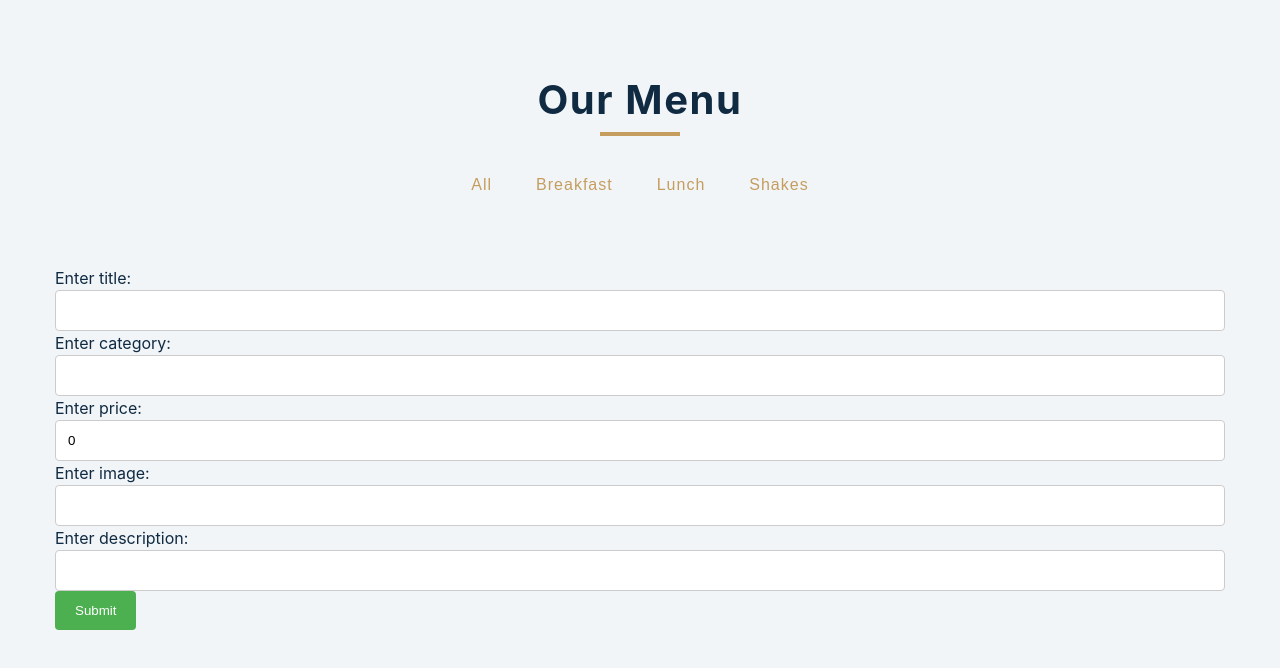
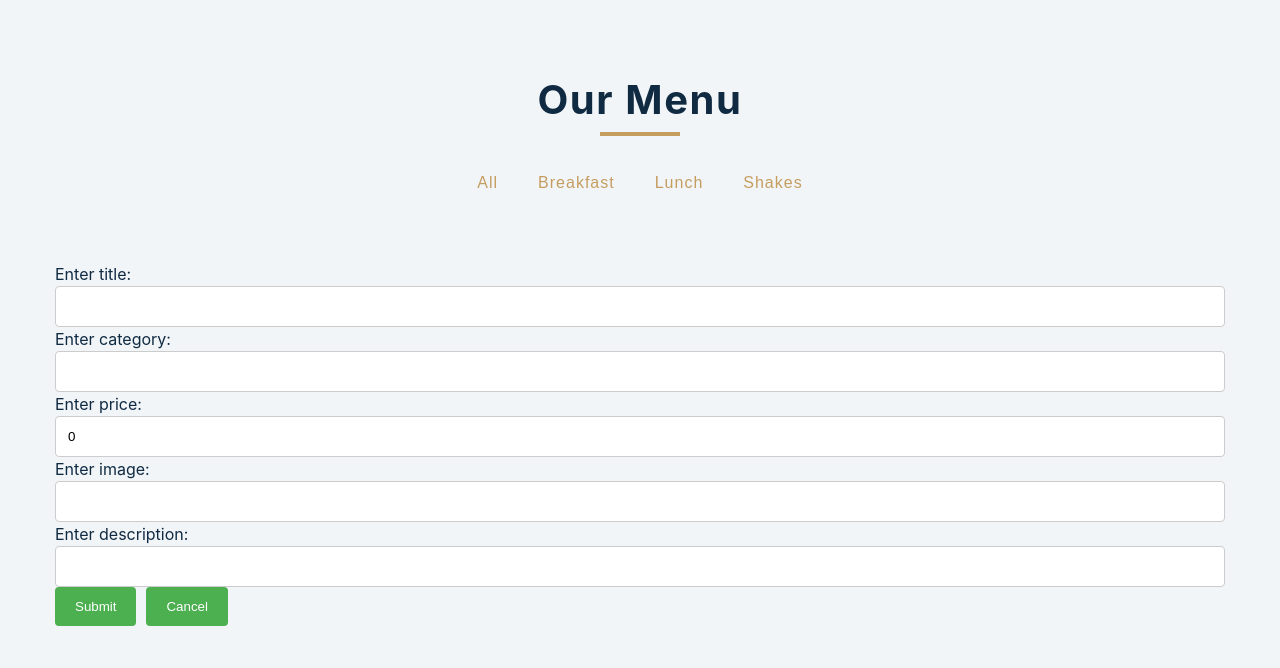
Before and after one commit to BushraMateen/setup, a React (Create React App) app: page / in a window 1280 px wide. Both pictures are taken after a click on the button "Add Menu". Shown: the top 668 px of the page. Built offline with nearby package versions, Linux system fonts and the light colour scheme.

Commit message:
added cancel button

```diff
--- a/src/AddMenu.js
+++ b/src/AddMenu.js
@@ -1,7 +1,9 @@
-import React, { useState } from "react";
+import React, { useState, useEffect} from "react";
 
 
  export function AddMenu({addMenu, Menuid}) {
+
+
   const [menu, setMenu] = useState(
       {
           id: Menuid + 1,
@@ -11,6 +13,7 @@ import React, { useState } from "react";
           img:"",
           desc:""
 });
+
 
   const handleChange = (event) => {
     const name = event.target.name;
@@ -27,7 +30,10 @@ import React, { useState } from "react";
       const menuItem = menu;
       console.log(menu);
 
-      addMenu(menuItem);
+      addMenu(menuItem,false,);
+  }
+  const handleCancel=() => {
+    addMenu({},false,);
   }
 
   return (
@@ -72,7 +78,8 @@ import React, { useState } from "react";
           value={menu.description}
           onChange={handleChange}
         />
-        <input type="submit" />
+        <input type="submit" onSubmit={handleSubmit}/>
+        <button onClick={handleCancel}>Cancel</button>
       </label>
     </form>
     </div>
--- a/src/App.js
+++ b/src/App.js
@@ -1,49 +1,59 @@
-import React, { useState } from 'react';
+import React, { useState,useEffect } from 'react';
 import Menu from './Menu';
 import Categories from './Categories';
-import items from './data';
+import dataitems from './data';
 import { AddMenu } from './AddMenu';
-import menu from './data';
 
-const allCategories = ['all', ...new Set(items.map((item) => item.category))];
+
+
+const getLocalStorage = () => {
+  let itemsList = localStorage.getItem('items');
+  if(itemsList != null){
+      if (itemsList.length > 2) {
+        return (itemsList = JSON.parse(localStorage.getItem('items')));
+      } else {
+        return dataitems;
+      }
+    }
+    else {
+      return dataitems;
+    }
+};
+
+const allCategories = ['all', ...new Set(getLocalStorage().map((item) => item.category))];
 
 function App() {
-  const [Items, setItems] = useState(items);
+  const [items, setItems] = useState(getLocalStorage());
+  const [filteredItems, setfilteredItems] = useState(getLocalStorage());
   const [categories, setCategories] = useState(allCategories);
   const [isAddMenu,setIsAddMenu] = useState(false);
-  const [menuItems, setMenuItems] = useState({});
-  // id: 8,
-  // title: 'american classic',
-  // category: 'lunch',
-  // price: 12.99,
-  // img: './images/item-8.jpeg',
-  // desc: `on it tumblr kickstarter`
 
-  const addMenu = (menu) => {
-    //preventDefault();
-    //const newMenu = menuItems.push(menu);
-    //copy the content
-    let copy = [...Items];
-    copy = [...copy, { id: 10, title: 'american classic', category: 'lunch' , price: 12.99, img: './images/item-8.jpeg', desc: `on it tumblr kickstarter`}];
-    if(menu !== null){
 
-      setItems(copy);
-      setMenuItems(copy);
-      console.log(Items);
-      console.log(menuItems);
-      //setId(menuItems.length);
+  const addMenu = (menu,isAdd) => {
+    if(menu.id !== undefined ) {
+      const newItem = { menu};
+      let newArray = items.concat(newItem.menu);
+      setIsAddMenu(isAdd)
+      setItems(newArray);
+
+  }
+  else{
+    setIsAddMenu(isAdd)
+  }
     }
 
-
-  }
   const filterItems = (category) => {
     if (category === 'all') {
       setItems(items);
       return;
     }
-    const newItems = items.filter((item) => item.category === category);
-    setItems(newItems);
+    const newItems = getLocalStorage().filter((item) => item.category === category);
+    setfilteredItems(newItems);
   };
+  useEffect(() => {
+    localStorage.setItem('items', JSON.stringify(items));
+
+  }, [items]);
 
   return (
     <main>
@@ -53,9 +63,9 @@ function App() {
           <div className="underline"></div>
         </div>
         <Categories categories={categories} filterItems={filterItems} />
-        { isAddMenu ? <AddMenu addMenu={addMenu} Menuid = {Items.length}/>: <div>
+        { isAddMenu ? <AddMenu addMenu={addMenu} Menuid = {items.length}/>: <div>
         <button className="filter-btn" onClick={() => setIsAddMenu(true)}>Add Menu</button>
-        <Menu items={Items} />
+        <Menu items={filteredItems} />
         </div>
 }
       </section>
--- a/src/Categories.js
+++ b/src/Categories.js
@@ -1,8 +1,6 @@
-
 import React from 'react';
 
 const Categories = ({ categories, filterItems }) => {
-
   return (
     <div className="btn-container">
       {categories.map((category, index) => {
@@ -17,7 +15,6 @@ const Categories = ({ categories, filterItems }) => {
           </button>
         );
       })}
-
     </div>
   );
 };
--- a/src/index.css
+++ b/src/index.css
@@ -230,6 +230,16 @@ input[type=submit] {
   cursor: pointer;
   float: left;
 }
+button {
+  background-color: #4CAF50;
+  color: white;
+  padding: 12px 20px;
+  border: none;
+  border-radius: 4px;
+  cursor: pointer;
+  float: left;
+  margin-left: 10px;
+}
 
 input[type=submit]:hover {
   background-color: #45a049;
```
